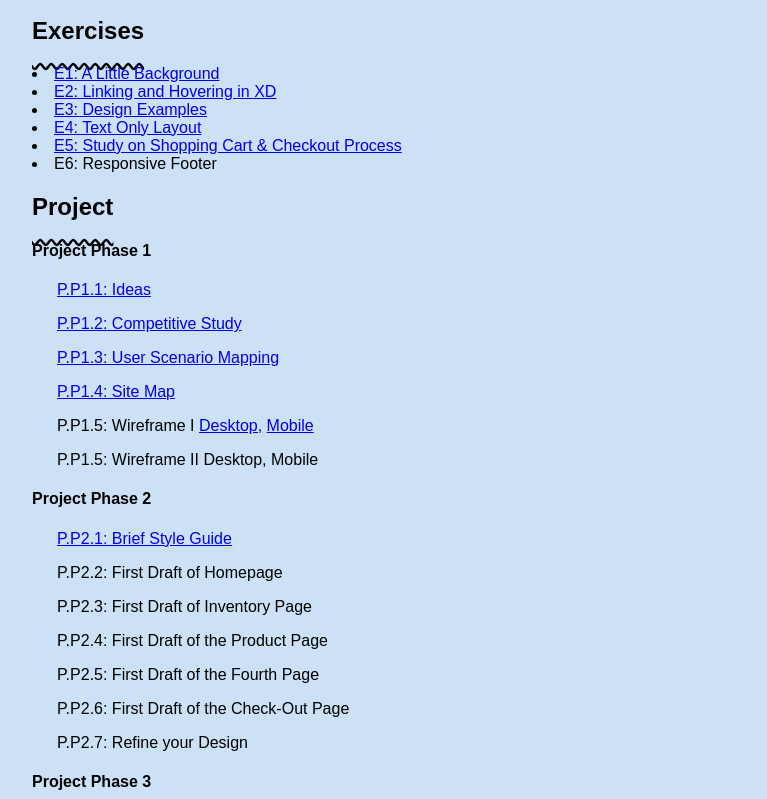
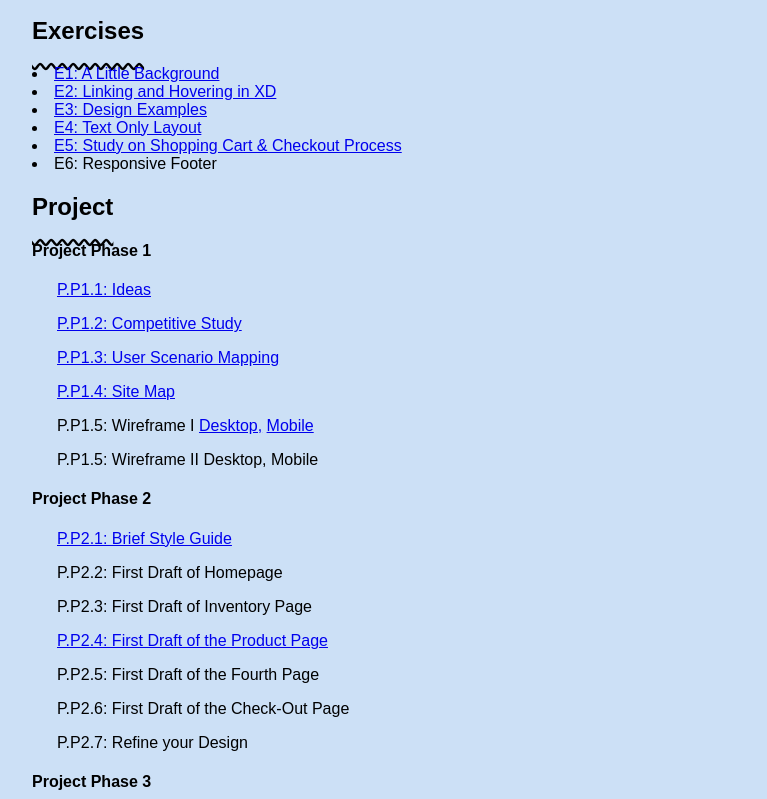
Before and after one commit to em-astra/avt415, a plain HTML site: page index.html in a window 1280 px wide. Shown: the part 153-952 px from the top of the page, without its empty margins (16-783 px from the left). Drawn offline with Linux system fonts and the light colour scheme; a web font is replaced by a local one.

Commit message:
Add files via upload

```diff
--- a/index.html
+++ b/index.html
@@ -28,7 +28,7 @@
                     <p style="text-indent: 25px;"><a href="https://xd.adobe.com/view/0b3acd0c-1654-4c0c-90d1-68e6ad6077ab-5e69/">P.P2.1: Brief Style Guide</a></p>
                     <p style="text-indent: 25px;">P.P2.2: First Draft of Homepage</p>
                     <p style="text-indent: 25px;">P.P2.3: First Draft of Inventory Page</p>
-                    <p style="text-indent: 25px;">P.P2.4: First Draft of the Product Page</p>
+                    <p style="text-indent: 25px;"><a href="https://xd.adobe.com/view/7bae43e6-085c-4a57-8e03-424943bc7e4d-2efd/">P.P2.4: First Draft of the Product Page</a></p>
                     <p style="text-indent: 25px;">P.P2.5: First Draft of the Fourth Page</p>
                     <p style="text-indent: 25px;">P.P2.6: First Draft of the Check-Out Page</p>
                     <p style="text-indent: 25px;">P.P2.7: Refine your Design</p>
```
